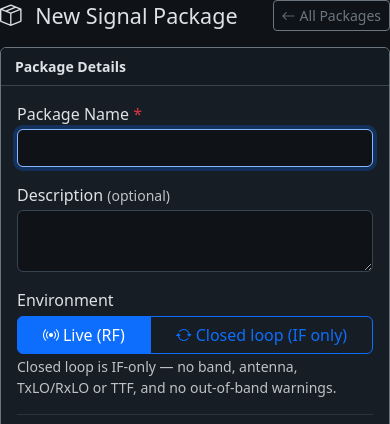
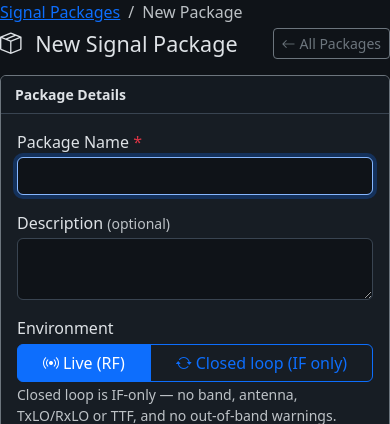
Before and after one commit to Moose151/project-range, a FastAPI app: template app/templates/package_edit.html in a window 390 px wide. Shown: the top 424 px of the page. Run offline with FastAPI, Linux system fonts and the light colour scheme; the template is opened without the code that fills it, so the values that code supplies are empty; some libraries are stand-ins or nearby versions.

Commit message:
v0.30.1: global + New quick-action + breadcrumbs
- Top-bar '+ New' dropdown (non-observers): Serial / Signal Package /
  Activity / Signal Log / Note. Serial & Activity links pass ?new=1; a
  small base.html script auto-opens the matching create collapse panel.
- Breadcrumb on the package editor (Signal Packages > package).

All + New destinations verified 200; dropdown renders. 43 tests pass.

```diff
--- a/app/config.py
+++ b/app/config.py
@@ -53,7 +53,7 @@ CBM_AUTO_SYNC_SECONDS = int(os.environ.get("CBM_AUTO_SYNC_SECONDS", "5"))
 SNMP_AUTO_SYNC_SECONDS = int(os.environ.get("SNMP_AUTO_SYNC_SECONDS", "0"))
 # Single source of truth for the app version (shown in the top-right UI and
 # reported as the FastAPI app version). Bump on each release.
-APP_VERSION = "0.30.0"
+APP_VERSION = "0.30.1"
 
 FREQUENCY_BANDS = {
     "C":  {"tx_min": 5.850, "tx_max": 6.725, "rx_min": 3.625, "rx_max": 4.200},
--- a/app/templates/base.html
+++ b/app/templates/base.html
@@ -194,6 +194,21 @@
       <button type="button" class="topbar-btn d-none d-sm-inline-flex align-items-center gap-1 px-2" onclick="openCommandPalette()" title="Search or jump (Ctrl+K)">
         <i class="bi bi-search"></i><span class="small">Jump</span><span class="text-muted small">Ctrl+K</span>
       </button>
+      {% if user.role != 'observer' %}
+      <div class="dropdown">
+        <button type="button" class="topbar-btn d-inline-flex align-items-center gap-1 px-2" data-bs-toggle="dropdown" aria-expanded="false" title="Create new…">
+          <i class="bi bi-plus-lg"></i><span class="small d-none d-sm-inline">New</span>
+        </button>
+        <ul class="dropdown-menu">
+          <li><a class="dropdown-item" href="/serials?new=1"><i class="bi bi-collection-play me-2"></i>Serial</a></li>
+          <li><a class="dropdown-item" href="/packages/new"><i class="bi bi-box-seam me-2"></i>Signal Package</a></li>
+          <li><a class="dropdown-item" href="/activities?new=1"><i class="bi bi-calendar3-range me-2"></i>Activity</a></li>
+          <li><hr class="dropdown-divider"></li>
+          <li><a class="dropdown-item" href="/logs/new"><i class="bi bi-journal-plus me-2"></i>Signal Log</a></li>
+          <li><a class="dropdown-item" href="/logs/note"><i class="bi bi-sticky me-2"></i>Note</a></li>
+        </ul>
+      </div>
+      {% endif %}
       <span class="topbar-brand d-none d-lg-inline ms-1">SEW Range</span>
       <div class="ms-auto d-flex align-items-center gap-2">
         <span class="app-version-badge" title="Application version">v{{ app_version }}</span>
@@ -372,6 +387,19 @@
 <script src="/static/vendor/bootstrap/bootstrap.bundle.min.js"></script>
 <script src="/static/vendor/htmx/htmx.min.js"></script>
 <script src="/static/js/app.js?v=33"></script>
+<script>
+  // Auto-open a create panel when arriving via a top-bar "+ New" link (?new=1).
+  document.addEventListener('DOMContentLoaded', function () {
+    try {
+      if (new URLSearchParams(location.search).get('new') !== '1') return;
+      var panel = document.querySelector('#newSerialPanel, #newActivityPanel');
+      if (panel && window.bootstrap) {
+        window.bootstrap.Collapse.getOrCreateInstance(panel, { toggle: false }).show();
+        panel.scrollIntoView({ behavior: 'smooth', block: 'nearest' });
+      }
+    } catch (e) { /* no-op */ }
+  });
+</script>
 {% block scripts %}{% endblock %}
 </body>
 </html>
--- a/app/templates/package_edit.html
+++ b/app/templates/package_edit.html
@@ -2,6 +2,12 @@
 {% block title %}{% if package %}Edit: {{ package.name }}{% else %}New Signal Package{% endif %}{% endblock %}
 
 {% block content %}
+<nav aria-label="breadcrumb">
+  <ol class="breadcrumb mb-1">
+    <li class="breadcrumb-item"><a href="/packages">Signal Packages</a></li>
+    <li class="breadcrumb-item active">{% if package %}{{ package.name }}{% else %}New Package{% endif %}</li>
+  </ol>
+</nav>
 <div class="d-flex align-items-center mb-3 gap-2 flex-wrap">
   <h4 class="mb-0">
     <i class="bi bi-box-seam me-2"></i>
```
Also changed, not shown: docs/HANDOVER.md (+1 -1 lines), docs/VERSION_HISTORY.md (+8 -1 lines).
